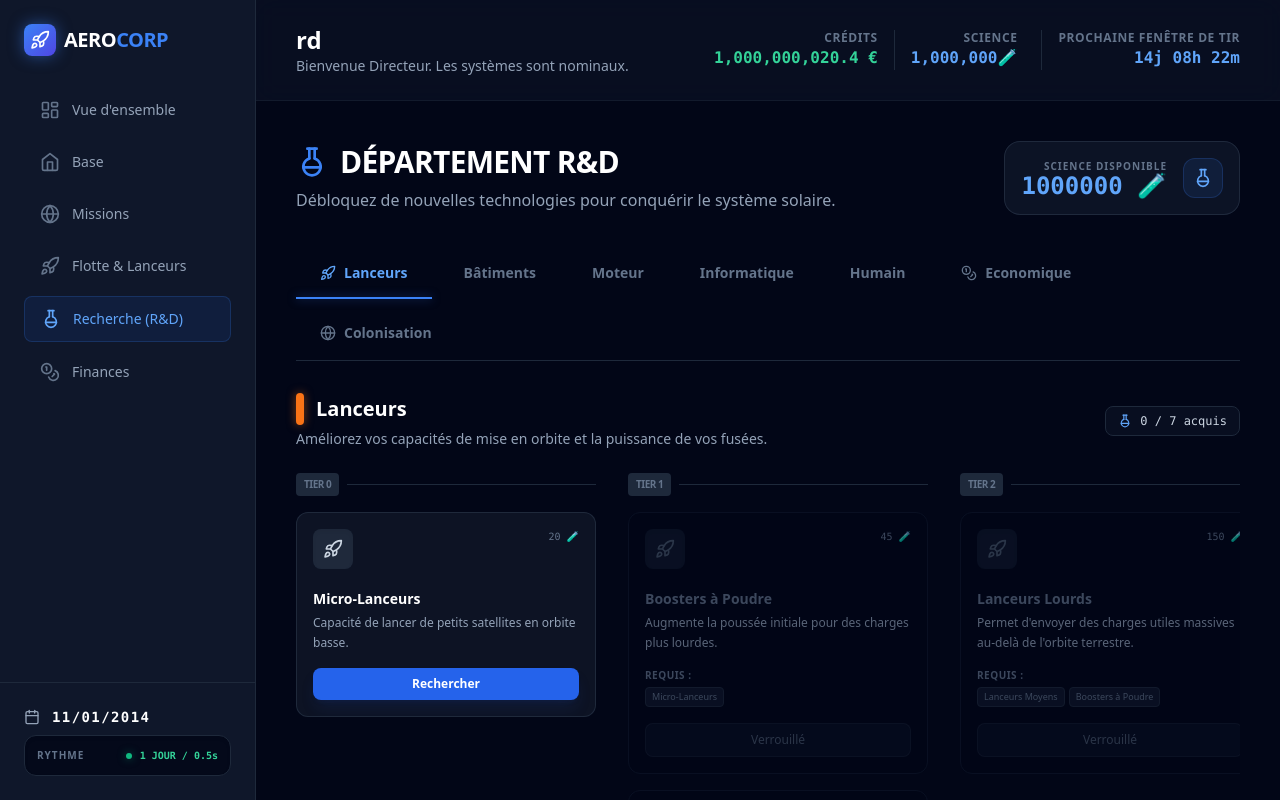
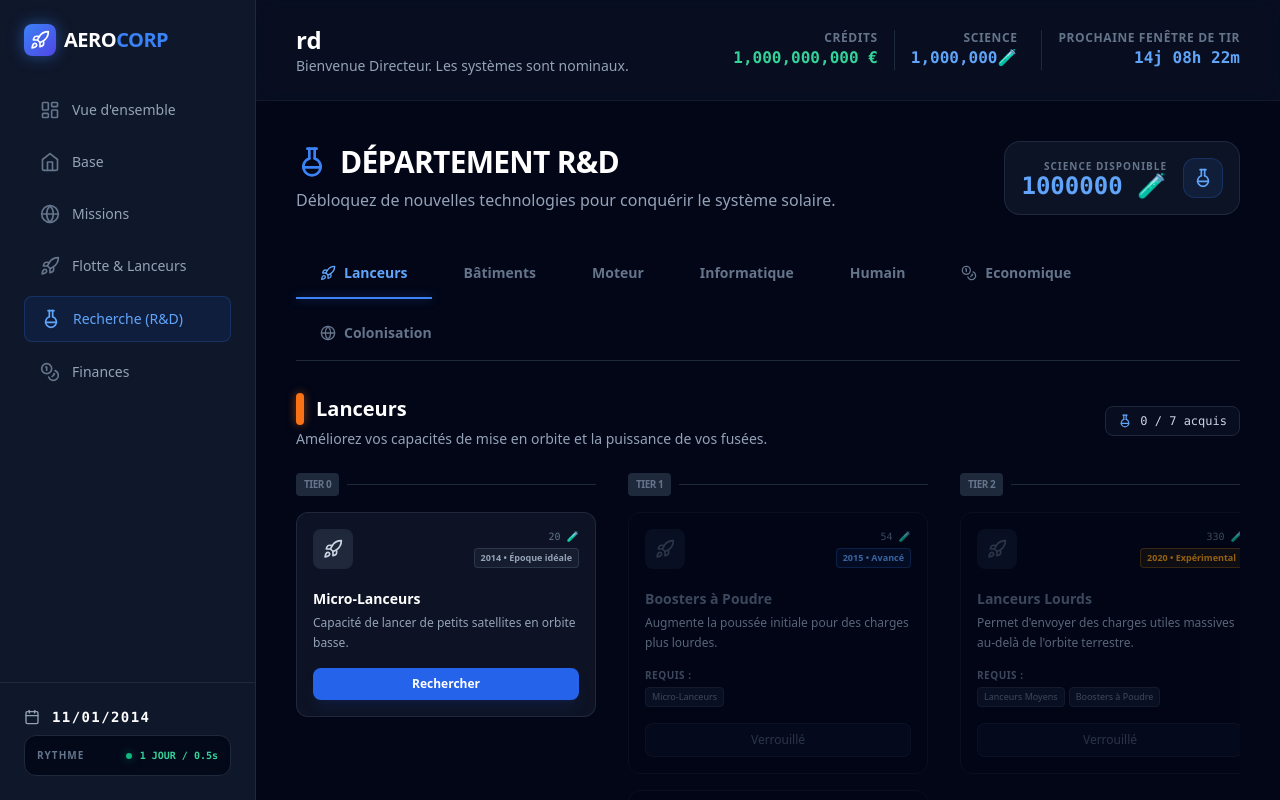
Before and after one commit to Yota02/ProjectMoon, a Vue app: page /rd in a window 1280 px wide. Built offline with nearby package versions, Linux system fonts and the light colour scheme; the HTML template or start-up script is replaced by a standard one.

Commit message:
feat: implement monthly revenue system and add research cost/duration scaling based on game year

```diff
--- a/src/components/research/ResearchNode.vue
+++ b/src/components/research/ResearchNode.vue
@@ -22,6 +22,7 @@
         <BaseIcon :name="getIconName" :size="20" />
       </div>
 
+      <div class="flex flex-col items-end gap-1">
         <span v-if="research.status === 'completed'" class="text-[10px] font-bold uppercase tracking-widest text-emerald-400 bg-emerald-400/10 px-2 py-0.5 rounded border border-emerald-400/20">
           Acquis
         </span>
@@ -29,8 +30,13 @@
           En cours
         </span>
         <span v-else class="text-[10px] font-mono text-slate-500">
-        {{ research.cost }} 🧪
+          {{ adjustedCost }} 🧪
         </span>
+
+        <span :class="['text-[9px] font-bold px-1.5 py-0.5 rounded border whitespace-nowrap', difficultyClasses]">
+          {{ forecastYear }} • {{ difficultyLabel }}
+        </span>
+      </div>
     </div>
 
     <h3 :class="['font-bold text-sm mb-1', research.status === 'locked' ? 'text-slate-500' : 'text-white']">
@@ -88,36 +94,42 @@
 import { computed } from 'vue'
 import type { ResearchNode } from '../../stores/useResearchStore'
 import { useResearchStore } from '../../stores/useResearchStore'
+import { useResourceStore } from '../../stores/useResourceStore'
 import BaseIcon from '../ui/BaseIcon.vue'
 
 const props = defineProps<{
   research: ResearchNode
   hasActiveResearch: boolean
-  canAfford: boolean
 }>()
 
 defineEmits(['start'])
 
 const researchStore = useResearchStore()
+const resourceStore = useResourceStore()
+
+const forecastYear = computed(() => researchStore.getTierYear(props.research.tier))
+const multiplier = computed(() => researchStore.getDifficultyMultiplier(props.research.id))
+const adjustedCost = computed(() => Math.round(props.research.cost * multiplier.value))
+const canAfford = computed(() => resourceStore.science >= adjustedCost.value)
+
+const difficultyLabel = computed(() => {
+  if (multiplier.value > 1.2) return 'Expérimental'
+  if (multiplier.value > 1) return 'Avancé'
+  if (multiplier.value < 0.8) return 'Standardisé'
+  if (multiplier.value < 1) return 'Facilité'
+  return 'Époque idéale'
+})
+
+const difficultyClasses = computed(() => {
+  if (multiplier.value > 1.2) return 'bg-amber-500/10 border-amber-500/30 text-amber-500'
+  if (multiplier.value > 1) return 'bg-blue-500/10 border-blue-500/30 text-blue-400'
+  if (multiplier.value < 0.8) return 'bg-emerald-500/10 border-emerald-500/30 text-emerald-500'
+  if (multiplier.value < 1) return 'bg-cyan-500/10 border-cyan-500/30 text-cyan-400'
+  return 'bg-slate-500/10 border-slate-500/30 text-slate-400'
+})
 
 const getResearchName = (id: string) => {
   return researchStore.researches[id]?.name || id
-}
-
-const getResearchCategory = (id: string) => {
-  return researchStore.researches[id]?.category || ''
-}
-
-const getCategoryIcon = (category: string) => {
-  switch (category) {
-    case 'Lanceurs': return 'rocket'
-    case 'Bâtiments': return 'building'
-    case 'Moteur': return 'battery'
-    case 'Informatique': return 'cpu'
-    case 'Humain': return 'user'
-    case 'Economique': return 'coins'
-    default: return 'flask'
-  }
 }
 
 const isPrerequisiteMet = (id: string) => {
--- a/src/components/research/ResearchSection.vue
+++ b/src/components/research/ResearchSection.vue
@@ -33,7 +33,6 @@
             :key="research.id"
             :research="research"
             :has-active-research="hasActiveResearch"
-            :can-afford="sciencePoints >= research.cost"
             @start="$emit('start', $event)"
           />
         </div>
@@ -53,7 +52,6 @@ const props = defineProps<{
   description: string
   researches: ResearchNodeType[]
   hasActiveResearch: boolean
-  sciencePoints: number
 }>()
 
 defineEmits(['start'])
--- a/src/stores/useContractStore.ts
+++ b/src/stores/useContractStore.ts
@@ -92,7 +92,7 @@ export const useContractStore = defineStore('contract', {
         amount: 55,
         description: 'Développement de lanceurs Longue Marche.',
         status: 'locked',
-        requirement: '3 Contrats d\'État complétés',
+        requirement: "3 Contrats d'État complétés",
       },
       {
         id: 'sub-jaxa',
@@ -118,27 +118,27 @@ export const useContractStore = defineStore('contract', {
         agency: 'Bonus Course (USA)',
         faction: 'USA',
         amount: 120,
-        description: 'Fonds d\'urgence pour la suprématie technologique.',
+        description: "Fonds d'urgence pour la suprématie technologique.",
         status: 'locked',
         requirement: 'Événement: Course Spatiale',
-        eventRequired: 'spaceRace'
+        eventRequired: 'spaceRace',
       },
       {
         id: 'sub-race-china',
         agency: 'Bonus Course (Chine)',
         faction: 'Chine',
         amount: 125,
-        description: 'Plan quinquennal d\'accélération spatiale.',
+        description: "Plan quinquennal d'accélération spatiale.",
         status: 'locked',
         requirement: 'Événement: Course Spatiale',
-        eventRequired: 'spaceRace'
-      }
+        eventRequired: 'spaceRace',
+      },
     ] as Subsidy[],
     contracts: [
       {
         id: 'gov-001',
         title: 'Surveillance Orbitale',
-        description: 'Surveillance de débris pour le compte de l\'ONU.',
+        description: "Surveillance de débris pour le compte de l'ONU.",
         type: 'État',
         reward: 500000,
         monthlyReward: 50,
@@ -156,36 +156,39 @@ export const useContractStore = defineStore('contract', {
         danger: 'medium',
         status: 'available',
         requirements: { science: 500, researchId: 'l-micro' },
-      }
+      },
     ] as Contract[],
   }),
   getters: {
-    availableContracts: (state) => state.contracts.filter(c => c.status === 'available'),
-    activeContracts: (state) => state.contracts.filter(c => c.status === 'active'),
-    signedSubsidies: (state) => state.subsidies.filter(s => s.status === 'signed'),
+    availableContracts: (state) => state.contracts.filter((c) => c.status === 'available'),
+    activeContracts: (state) => state.contracts.filter((c) => c.status === 'active'),
+    signedSubsidies: (state) => state.subsidies.filter((s) => s.status === 'signed'),
     totalMonthlyRevenue: (state) => {
       const subsidiesRevenue = state.subsidies
-        .filter(s => s.status === 'signed')
+        .filter((s) => s.status === 'signed')
         .reduce((sum, s) => sum + s.amount, 0)
       const contractsRevenue = state.contracts
-        .filter(c => c.status === 'active')
+        .filter((c) => c.status === 'active')
         .reduce((sum, c) => sum + c.monthlyReward, 0)
       return subsidiesRevenue + contractsRevenue
-    }
+    },
   },
   actions: {
     triggerEvent(eventId: string) {
       if (!this.activeEvents.includes(eventId)) {
         this.activeEvents.push(eventId)
-        this.subsidies.forEach(s => {
+        this.subsidies.forEach((s) => {
           if (s.eventRequired === eventId) s.status = 'available'
         })
       }
     },
 
     signSubsidy(subsidyId: string) {
-      const subsidy = this.subsidies.find(s => s.id === subsidyId)
+      const resourceStore = useResourceStore()
+      const subsidy = this.subsidies.find((s) => s.id === subsidyId)
       if (!subsidy || subsidy.status !== 'available') return
+
+      resourceStore.addArgent(subsidy.amount * 1000000)
 
       // Reputation Logic
       const faction = subsidy.faction
@@ -208,7 +211,7 @@ export const useContractStore = defineStore('contract', {
       }
 
       // Clamp reputation between 0 and 100
-      Object.keys(this.factionsReputation).forEach(key => {
+      Object.keys(this.factionsReputation).forEach((key) => {
         const k = key as keyof typeof this.factionsReputation
         this.factionsReputation[k] = Math.max(0, Math.min(100, this.factionsReputation[k]))
       })
@@ -219,7 +222,7 @@ export const useContractStore = defineStore('contract', {
     },
 
     checkGeopolitics() {
-      Object.keys(this.factionsReputation).forEach(faction => {
+      Object.keys(this.factionsReputation).forEach((faction) => {
         const rep = this.factionsReputation[faction as keyof typeof this.factionsReputation]
         if (rep < 15) {
           this.cancelFactionSubsidies(faction as Faction)
@@ -228,7 +231,7 @@ export const useContractStore = defineStore('contract', {
     },
 
     cancelFactionSubsidies(faction: Faction) {
-      this.subsidies.forEach(s => {
+      this.subsidies.forEach((s) => {
         if (s.faction === faction && s.status === 'signed') {
           s.status = 'locked'
         }
@@ -237,27 +240,19 @@ export const useContractStore = defineStore('contract', {
     },
 
     updateProduction() {
-      const resourceStore = useResourceStore()
-      const revenue = this.subsidies
-        .filter(s => s.status === 'signed')
-        .reduce((sum, s) => sum + s.amount, 0)
-
-      const contractsRevenue = this.contracts
-        .filter(c => c.status === 'active')
-        .reduce((sum, c) => sum + c.monthlyReward, 0)
-
-      resourceStore.production.argent = 2 + revenue + contractsRevenue
+      // Production is now handled in gameStore.tick() - monthly payments
+      // Only used to track active contracts/subsidies for display purposes
     },
 
     acceptContract(contractId: string) {
       const resourceStore = useResourceStore()
-      const contract = this.contracts.find(c => c.id === contractId)
+      const contract = this.contracts.find((c) => c.id === contractId)
 
       if (contract && contract.status === 'available') {
         contract.status = 'active'
         resourceStore.addArgent(contract.reward)
         this.updateProduction()
       }
-    }
-  }
+    },
+  },
 })
--- a/src/stores/useGameStore.ts
+++ b/src/stores/useGameStore.ts
@@ -1,5 +1,6 @@
 import { defineStore } from 'pinia'
 import { useContractStore } from './useContractStore'
+import { useResourceStore } from './useResourceStore'
 
 export const useGameStore = defineStore('game', {
   state: () => ({
@@ -9,6 +10,7 @@ export const useGameStore = defineStore('game', {
     dayTimer: 0,
     spaceRaceStartYear: 2018,
     isSpaceRaceActive: false,
+    lastMonthDay: 0,
   }),
   getters: {
     currentDate: (state) => {
@@ -34,7 +36,23 @@ export const useGameStore = defineStore('game', {
         this.elapsedDays += daysToPass
         this.dayTimer %= this.msPerDay
 
+        const currentMonth = Math.floor(this.elapsedDays / 30)
+        const lastMonth = Math.floor(this.lastMonthDay / 30)
+
+        if (currentMonth > lastMonth) {
+          this.lastMonthDay = this.elapsedDays
+          this.payMonthlyRevenue()
+        }
+
         this.checkEvents()
+      }
+    },
+    payMonthlyRevenue() {
+      const contractStore = useContractStore()
+      const resourceStore = useResourceStore()
+      const monthlyRevenue = contractStore.totalMonthlyRevenue
+      if (monthlyRevenue > 0) {
+        resourceStore.addArgent(monthlyRevenue * 1000000)
       }
     },
     checkEvents() {
@@ -47,6 +65,6 @@ export const useGameStore = defineStore('game', {
       const contractStore = useContractStore()
       this.isSpaceRaceActive = true
       contractStore.triggerEvent('spaceRace')
-    }
-  }
+    },
+  },
 })
--- a/src/stores/useResearchStore.ts
+++ b/src/stores/useResearchStore.ts
@@ -1,5 +1,6 @@
 import { defineStore } from 'pinia';
 import { useResourceStore } from './useResourceStore';
+import { useGameStore } from './useGameStore';
 
 export type ResearchStatus = 'locked' | 'available' | 'researching' | 'completed';
 
@@ -15,6 +16,14 @@ export interface ResearchNode {
   prerequisites: string[];
   tier: number;
 }
+
+const TIER_YEARS: Record<number, number> = {
+  0: 2014,
+  1: 2015,
+  2: 2020,
+  3: 2023,
+  4: 2030,
+};
 
 export const useResearchStore = defineStore('research', {
   state: () => ({
@@ -560,6 +569,29 @@ export const useResearchStore = defineStore('research', {
     getByCategory: (state) => (category: string) => {
       return Object.values(state.researches).filter((r) => r.category === category)
     },
+    getTierYear: () => (tier: number) => {
+      return TIER_YEARS[tier] || 2030;
+    },
+    getDifficultyMultiplier: (state) => (id: string) => {
+      const research = state.researches[id];
+      if (!research) return 1;
+
+      const gameStore = useGameStore();
+      const currentYear = gameStore.currentYear;
+      const forecastYear = TIER_YEARS[research.tier] || 2030;
+
+      const diff = forecastYear - currentYear;
+
+      if (diff > 0) {
+        // En avance sur son temps: plus cher et plus long (20% par an)
+        return 1 + (diff * 0.2);
+      } else if (diff < 0) {
+        // En retard: plus facile (10% de réduction par an, min 50%)
+        return Math.max(0.5, 1 / (1 + Math.abs(diff) * 0.1));
+      }
+
+      return 1;
+    }
   },
   actions: {
     startResearch(id: string) {
@@ -568,8 +600,11 @@ export const useResearchStore = defineStore('research', {
 
       if (!research || research.status !== 'available' || this.activeResearchId) return;
 
-      if (resourceStore.science >= research.cost) {
-        resourceStore.addScience(-research.cost);
+      const multiplier = this.getDifficultyMultiplier(id);
+      const adjustedCost = Math.round(research.cost * multiplier);
+
+      if (resourceStore.science >= adjustedCost) {
+        resourceStore.addScience(-adjustedCost);
         research.status = 'researching';
         this.activeResearchId = id;
       }
@@ -581,9 +616,11 @@ export const useResearchStore = defineStore('research', {
       const research = this.researches[this.activeResearchId];
       if (!research) return;
 
+      const multiplier = this.getDifficultyMultiplier(this.activeResearchId);
+      const adjustedDuration = research.duration * multiplier;
+
       // deltaTime est en ms, on convertit en progression
-      // Si duration est en secondes, 1 tick = 1 seconde = 100 / duration pourcentages
-      const increment = (deltaTime / 1000) * (100 / research.duration);
+      const increment = (deltaTime / 1000) * (100 / adjustedDuration);
       research.progress += increment;
 
       if (research.progress >= 100) {
--- a/src/stores/useResourceStore.ts
+++ b/src/stores/useResourceStore.ts
@@ -22,9 +22,7 @@ export const useResourceStore = defineStore('resource', {
       this.carburant += amount
     },
     tick(deltaTime: number) {
-      // 1 jour = 500ms. Si deltaTime = 1000ms, on a 2 jours écoulés.
       const daysPassed = deltaTime / 500
-      this.argent += this.production.argent * daysPassed
       this.science += this.production.science * daysPassed
       this.carburant += this.production.carburant * daysPassed
     },
--- a/src/views/ResearchView.vue
+++ b/src/views/ResearchView.vue
@@ -55,7 +55,6 @@
           :description="activeTabDescription"
           :researches="researchStore.getByCategory(activeTab)"
           :has-active-research="!!researchStore.activeResearchId"
-          :science-points="resourceStore.science"
           @start="researchStore.startResearch($event)"
         />
       </transition>
```
Also changed, not shown: src/components/GlobalResourceBar.vue (+17 -5 lines), src/components/ResourceDashboard.vue (+38 -12 lines), src/views/FinanceView.vue (+9 -5 lines). Lines whose indentation alone changed are shown as unchanged.
